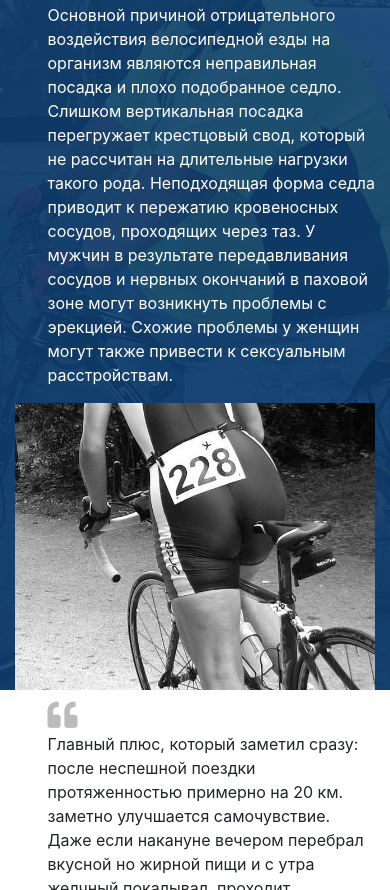
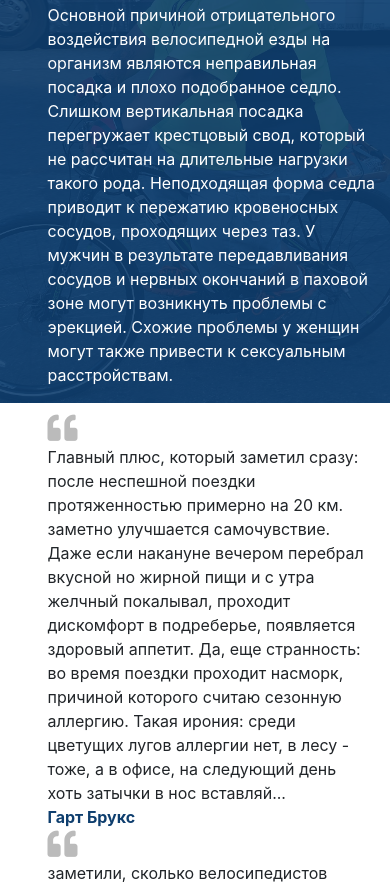
Before and after one commit to fish-liqueur/Landing_2, a plain HTML site: page index.html in a window 390 px wide. Shown: the part 1453-2343 px from the top of the page. Drawn offline with nearby package versions, Linux system fonts and the light colour scheme.

Commit message:
correct butt picture

```diff
--- a/index.html
+++ b/index.html
@@ -112,7 +112,7 @@
                         пережатию кровеносных сосудов, проходящих через таз. У мужчин в результате передавливания сосудов и нервных окончаний в паховой зоне
                         могут возникнуть проблемы с эрекцией. Схожие проблемы у женщин могут также привести к сексуальным расстройствам.</p>
                 </div>
-                <div class="d-sm-none d-md-block col-md-4 col-lg-4 col-xl-4">
+                <div class="d-none d-md-block col-md-4 col-lg-4 col-xl-4">
                     <img src="img/bike-ass.jpg" class="butt-pic" alt=""/>
                 </div>
             </div>
```
